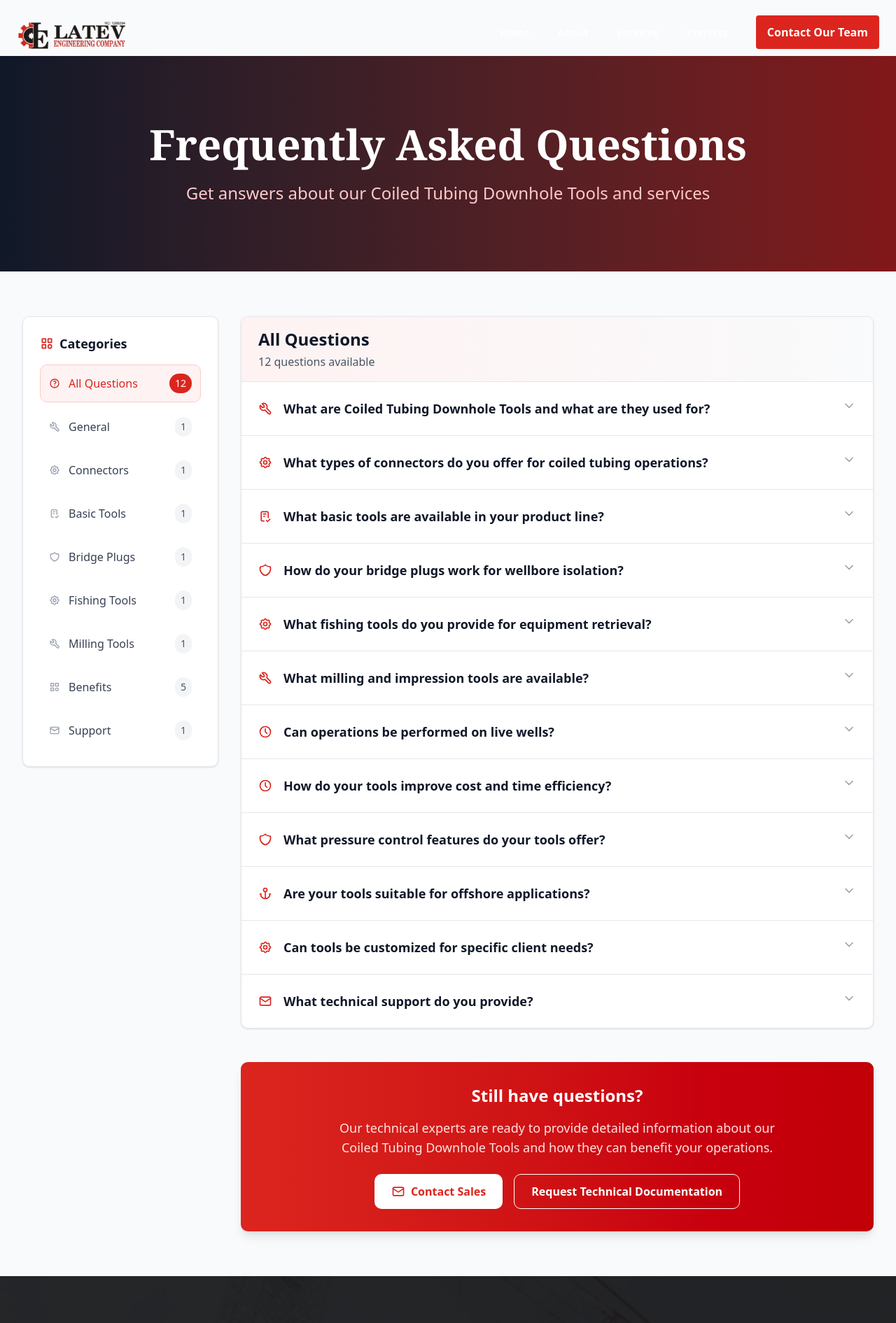
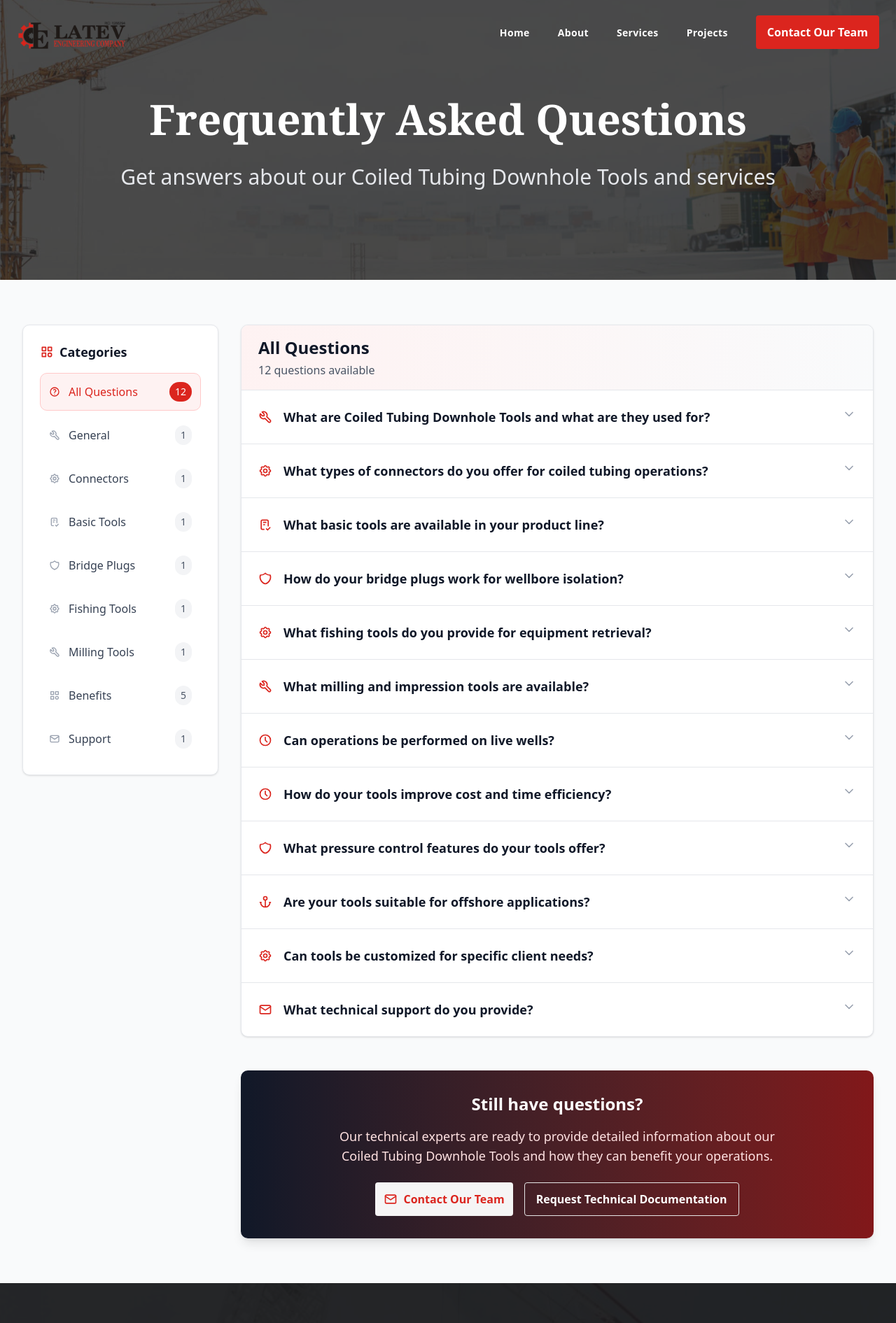
Before and after one commit to Franklyn101/LATEV-ENGINEERING-COMPANY, a Next.js app: page /faq in a window 1280 px wide. Shown: the top 1891 px of the page at 70% size. Built offline with nearby package versions, Linux system fonts and the light colour scheme.

Commit message:
updated FAQ

```diff
--- a/src/components/containers/ContactPageContainer.tsx
+++ b/src/components/containers/ContactPageContainer.tsx
@@ -77,8 +77,8 @@ export default function ModernContactPage() {
   return (
     <div className="min-h-screen">
       <SectionHero
-        title="We want to hear from you"
-        // subtitle="We're here to help and answer any questions you might have"
+        title="We Want to Hear From You"
+        subtitle="We're here to help and answer any questions you might have"
         imageUrl="/images/contact-hero.png"
         overlayOpacity={0.6}
       />
--- a/src/components/containers/FAQPageContainer.tsx
+++ b/src/components/containers/FAQPageContainer.tsx
@@ -7,12 +7,15 @@ import {
   IconSettings,
   IconShield,
   IconClock,
-  IconAnchor, // Replaced IconBuildingOffshore
+  IconAnchor,
   IconChecklist,
   IconMail,
   IconHelp,
   IconCategory
 } from '@tabler/icons-react';
+import { SectionHero } from '../layouts/SectionHero';
+import { RippleButton } from '../shared/button';
+import { useRouter } from 'next/navigation';
 
 interface FAQItem {
   id: number;
@@ -23,6 +26,7 @@ interface FAQItem {
 }
 
 export default function EngineeringFAQPage() {
+  const router = useRouter();
   const [activeCategory, setActiveCategory] = useState('all');
   const [openItems, setOpenItems] = useState<number[]>([]);
 
@@ -136,25 +140,14 @@ export default function EngineeringFAQPage() {
     : faqData.filter(item => item.category === activeCategory);
 
   return (
-    <div className="min-h-screen bg-gray-50 pt-20">
+    <div className="min-h-screen bg-gray-50">
       {/* Hero Section */}
-      <section className="bg-gradient-to-r from-gray-900 to-red-900 text-white py-16 lg:py-24">
-        <div className="max-w-7xl mx-auto px-4 sm:px-6 lg:px-8">
-          <motion.div
-            initial={{ opacity: 0, y: 30 }}
-            animate={{ opacity: 1, y: 0 }}
-            transition={{ duration: 0.8 }}
-            className="text-center"
-          >
-            <h1 className="text-4xl md:text-5xl lg:text-6xl font-bold font-serif mb-6">
-              Frequently Asked Questions
-            </h1>
-            <p className="text-xl md:text-2xl text-red-200 max-w-3xl mx-auto">
-              Get answers about our Coiled Tubing Downhole Tools and services
-            </p>
-          </motion.div>
-        </div>
-      </section>
+      <SectionHero
+        title="Frequently Asked Questions"
+        subtitle="Get answers about our Coiled Tubing Downhole Tools and services"
+        imageUrl="/images/faq-hero.svg"
+        overlayOpacity={0.7}
+      />
 
       {/* Main Content */}
       <div className="max-w-7xl mx-auto px-4 sm:px-6 lg:px-8 py-12 lg:py-16">
@@ -176,27 +169,24 @@ export default function EngineeringFAQPage() {
                   <button
                     key={category.id}
                     onClick={() => setActiveCategory(category.id)}
-                    className={`w-full text-left px-3 py-3 rounded-lg transition-all duration-200 flex justify-between items-center group ${
-                      activeCategory === category.id
+                    className={`w-full text-left px-3 py-3 rounded-lg transition-all duration-200 flex justify-between items-center group ${activeCategory === category.id
                         ? 'bg-red-50 text-brand-red border border-red-200'
                         : 'text-gray-700 hover:bg-gray-50 hover:border-gray-200 border border-transparent'
-                    }`}
+                      }`}
                   >
                     <div className="flex items-center space-x-3">
-                      <div className={`${
-                        activeCategory === category.id
+                      <div className={`${activeCategory === category.id
                           ? 'text-brand-red'
                           : 'text-gray-400 group-hover:text-brand-red'
-                      }`}>
+                        }`}>
                         {category.icon}
                       </div>
                       <span className="font-medium">{category.name}</span>
                     </div>
-                    <span className={`text-sm px-2 py-1 rounded-full ${
-                      activeCategory === category.id
+                    <span className={`text-sm px-2 py-1 rounded-full ${activeCategory === category.id
                         ? 'bg-brand-red text-white'
                         : 'bg-gray-100 text-gray-600 group-hover:bg-red-100 group-hover:text-brand-red'
-                    }`}>
+                      }`}>
                       {category.count}
                     </span>
                   </button>
@@ -214,7 +204,7 @@ export default function EngineeringFAQPage() {
             >
               <div className="bg-white rounded-lg shadow-sm border border-gray-200 overflow-hidden">
                 {/* Header */}
-                <div className="bg-gradient-to-r from-red-50 to-gray-50 px-6 py-4 border-b border-gray-200">
+                <div className="bg-linear-to-r from-red-50 to-gray-50 px-6 py-4 border-b border-gray-200">
                   <h2 className="text-2xl font-bold text-gray-900">
                     {categories.find(cat => cat.id === activeCategory)?.name}
                   </h2>
@@ -239,7 +229,7 @@ export default function EngineeringFAQPage() {
                           className="w-full px-6 py-6 text-left hover:bg-gray-50 transition-colors duration-200 flex items-start justify-between group"
                         >
                           <div className="flex items-start space-x-4 flex-1">
-                            <div className="text-brand-red mt-1 flex-shrink-0 group-hover:scale-110 transition-transform duration-200">
+                            <div className="text-brand-red mt-1 shrink-0 group-hover:scale-110 transition-transform duration-200">
                               {faq.icon}
                             </div>
                             <div className="flex-1">
@@ -251,7 +241,7 @@ export default function EngineeringFAQPage() {
                           <motion.div
                             animate={{ rotate: openItems.includes(faq.id) ? 180 : 0 }}
                             transition={{ duration: 0.2 }}
-                            className="text-gray-400 flex-shrink-0 ml-4 group-hover:text-brand-red"
+                            className="text-gray-400 shrink-0 ml-4 group-hover:text-brand-red"
                           >
                             <IconChevronDown className="h-5 w-5" />
                           </motion.div>
@@ -303,7 +293,7 @@ export default function EngineeringFAQPage() {
               initial={{ opacity: 0, y: 20 }}
               animate={{ opacity: 1, y: 0 }}
               transition={{ delay: 0.6 }}
-              className="mt-12 bg-gradient-to-r from-brand-red to-red-700 rounded-lg shadow-lg p-8 text-center"
+              className="mt-12 bg-linear-to-r from-gray-900 to-red-900 rounded-lg shadow-lg p-8 text-center"
             >
               <h3 className="text-2xl font-bold text-white mb-4">
                 Still have questions?
@@ -312,13 +302,13 @@ export default function EngineeringFAQPage() {
                 Our technical experts are ready to provide detailed information about our Coiled Tubing Downhole Tools and how they can benefit your operations.
               </p>
               <div className="flex flex-col sm:flex-row gap-4 justify-center">
-                <button className="bg-white text-brand-red px-6 py-3 rounded-lg font-semibold hover:bg-red-50 transition-colors duration-200 flex items-center justify-center">
-                  <IconMail className="h-5 w-5 mr-2" />
-                  Contact Sales
-                </button>
-                <button className="border border-white text-white px-6 py-3 rounded-lg font-semibold hover:bg-red-600 transition-colors duration-200">
+                <RippleButton onClick={()=>router.push("/contact")} variant={"secondary"}>
+                  <IconMail className="h-5 w-5" />
+                  Contact Our Team
+                </RippleButton>
+                <RippleButton variant={"outline"}>
                   Request Technical Documentation
-                </button>
+                </RippleButton>
               </div>
             </motion.div>
           </div>
--- a/src/components/layouts/SectionHero.tsx
+++ b/src/components/layouts/SectionHero.tsx
@@ -42,13 +42,13 @@ export const SectionHero: React.FC<SectionHeroProps> = ({
           initial={{ opacity: 0, y: 30 }}
           animate={{ opacity: 1, y: 0 }}
           transition={{ delay: 0.3, duration: 0.8 }}
-          className="text-white px-4 sm:px-6 lg:px-8 max-w-4xl mx-auto"
+          className="text-white px-4 sm:px-6 lg:px-8 max-w-6xl mx-auto"
         >
           <motion.h1
             initial={{ opacity: 0, y: 20 }}
             animate={{ opacity: 1, y: 0 }}
             transition={{ delay: 0.5, duration: 0.8 }}
-            className="text-3xl md:text-5xl lg:text-6xl font-serif font-bold mb-4 lg:mb-6"
+            className="text-3xl md:text-5xl lg:text-6xl font-serif font-bold leading-snug mb-4 lg:mb-6"
           >
             {title}
           </motion.h1>
--- a/src/components/shared/button.tsx
+++ b/src/components/shared/button.tsx
@@ -7,7 +7,7 @@ import { cva, type VariantProps } from 'class-variance-authority';
 import { cn } from '@/lib/utils';
 
 const buttonVariants = cva(
-  "relative overflow-hidden cursor-pointer inline-flex items-center justify-center gap-2 whitespace-nowrap rounded text-base font-semibold transition-all disabled:pointer-events-none disabled:opacity-50 [&_svg]:pointer-events-none [&_svg:not([class*='size-'])]:size-4 shrink-0 [&_svg]:shrink-0 outline-none focus-visible:border-ring focus-visible:ring-ring/50 focus-visible:ring-[3px] aria-invalid:ring-destructive/20 aria-invalid:border-destructive",
+  "relative overflow-hidden cursor-pointer inline-flex items-center justify-center gap-2 whitespace-nowrap rounded text-base font-semibold transition-all disabled:pointer-events-none disabled:opacity-50 [&_svg]:pointer-events-none shrink-0 [&_svg]:shrink-0 outline-none focus-visible:border-ring focus-visible:ring-ring/50 focus-visible:ring-[3px] aria-invalid:ring-destructive/20 aria-invalid:border-destructive",
   {
     variants: {
       variant: {
@@ -15,9 +15,9 @@ const buttonVariants = cva(
         destructive:
           'bg-destructive text-white hover:bg-destructive/90 focus-visible:ring-destructive/20',
         outline:
-          'border bg-background hover:bg-accent hover:text-accent-foreground',
+          'border bg-transparent text-white',
         secondary:
-          'bg-secondary text-secondary-foreground hover:bg-secondary/80',
+          'bg-secondary text-brand-red hover:bg-white/90',
         ghost:
           'hover:bg-accent hover:text-accent-foreground',
       },
```
Also changed, not shown: public/images/faq-hero.svg (added).
